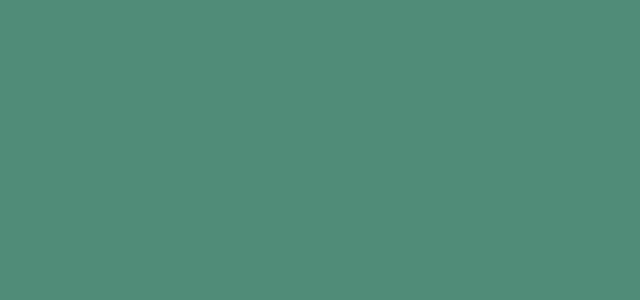
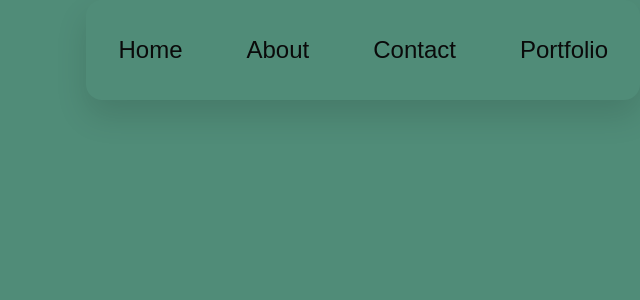
Before and after one commit to Angel-loop/Portfolio, a Next.js app: page / in a window 1280 px wide. Shown: the top 300 px of the page, without its empty margins (640-1280 px from the left). Built offline with nearby package versions, Linux system fonts and the light colour scheme.

Commit message:
adding folders styling and components

```diff
--- /dev/null
+++ b/src/app/components/navBar.module..tsx
@@ -0,0 +1,20 @@
+import React from 'react';
+import '../styles/NavBar.css';
+import { Agu_Display } from 'next/font/google';
+
+function NavBar() {
+    return (
+        <div style={{display:'flex',justifyContent:'flex-end'}}>
+          <div className='navContainer'>
+             {/* Usa className en lugar de class */}
+            <button>Home</button>
+            <button>About</button>
+            <button>Contact</button>
+            <button>Portfolio</button>
+          </div>
+
+        </div>
+    );
+}
+
+export default NavBar;
--- a/src/app/page.tsx
+++ b/src/app/page.tsx
@@ -1,9 +1,10 @@
 import Image from "next/image";
+import NavBar  from "./components/navBar.module.";
 
 export default function Home() {
   return (
     <div >
-
+      <NavBar/>
     </div>
   );
 }
--- /dev/null
+++ b/src/app/styles/NavBar.css
@@ -0,0 +1,13 @@
+.navContainer {
+    display: flex;
+    align-items: center;
+    justify-content: flex-end;
+    gap: 4rem;
+    padding: 2em;
+    width: auto;
+    border-radius: 1rem;
+    box-shadow: 0 1rem 2rem rgba(0, 0, 0, 0.12);
+}
+.navContainer button{
+font-size: 1.5rem;
+}
```
